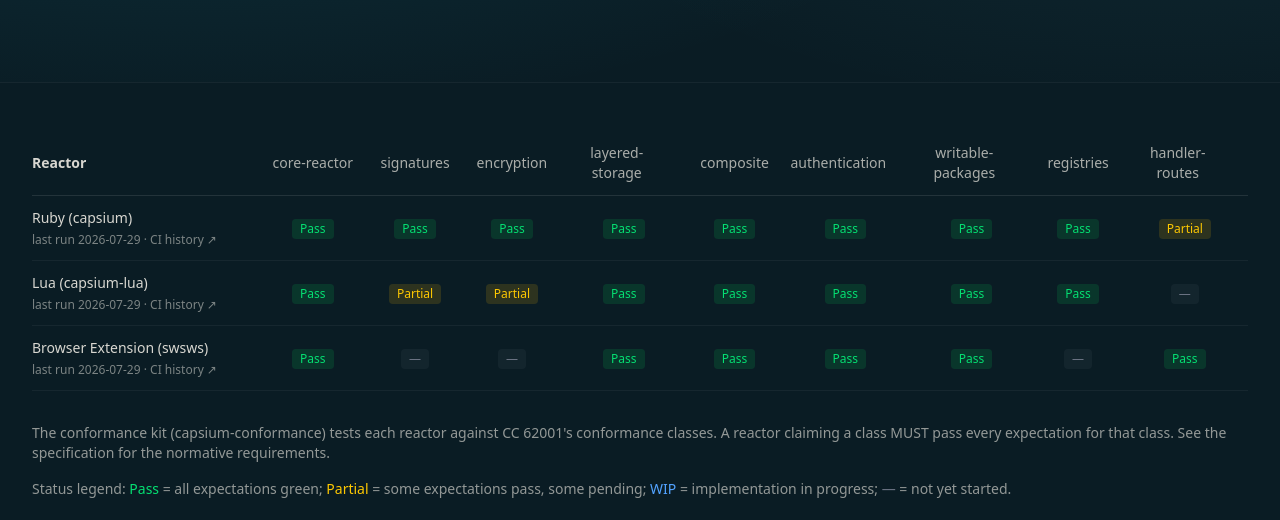
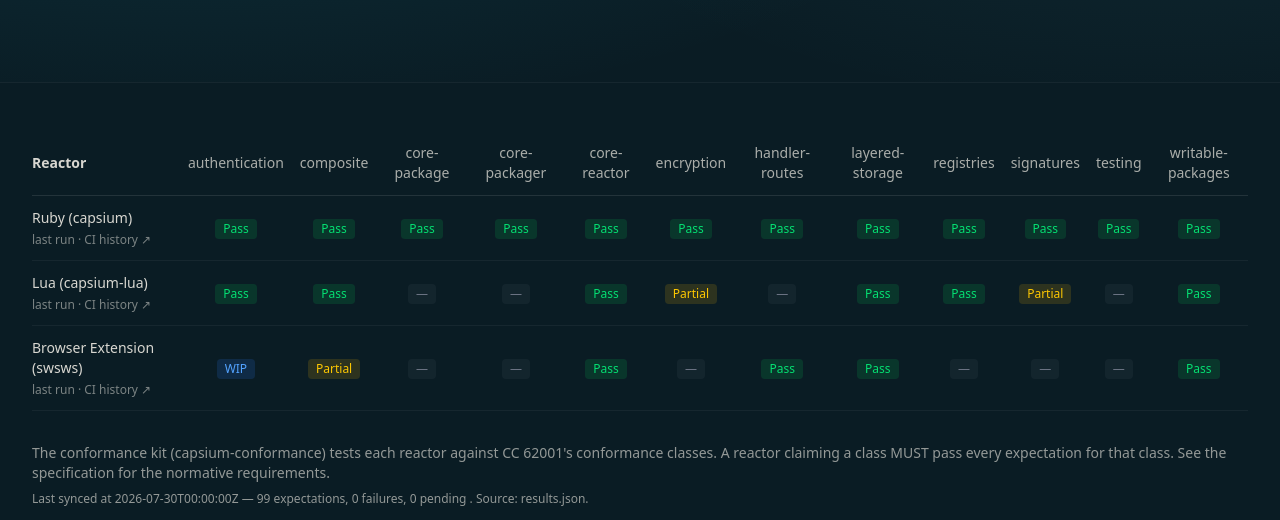
Before and after one commit to capsiums/capsium.github.io, an Astro site: page /conformance in a window 1280 px wide. Shown: the part 271-791 px from the top of the page. Built offline with nearby package versions, Linux system fonts and the light colour scheme; Astro itself is replaced by a stand-in of ours.

Commit message:
feat(website): conformance matrix reads from results.json (TODO 29)
The /conformance matrix page rendered hardcoded data accurate to
2026-07-29. PR #18 in capsium-conformance now publishes
`results.json` on every kit run; this PR wires the website to
consume it.

## Changes

- `scripts/sync-conformance.sh`: pulls
  https://raw.githubusercontent.com/capsiums/capsium-conformance/main/results.json
  into `data/conformance.json`. Idempotent; `--check` mode returns
  non-zero when the file would change (CI safety). Wire into the
  Astro build via a `prebuild` hook in package.json (this PR adds
  the script; the workflow wiring is a follow-up so this PR stays
  a single-repo change).
- `src/pages/conformance.astro`: imports the JSON at build time
  (Astro's native JSON import = zero runtime cost), renders the
  matrix from it. Falls back to a static table when the file is
  missing so the page never renders empty during the transition.
- `data/conformance.json`: seeded with a snapshot matching the
  kit's last successful run; the workflow will overwrite it on the
  next push to `capsium-conformance` main.
- The page footer adds a "Last synced at" line with the run timestamp,
  example/failure/pending counts, and a link back to the source JSON.

## Column ordering

`classNames` is now `Array.from(new Set(reactors.flatMap(r => Object.keys(r.classes)))).sort()`
— column list is the union of every class any reactor reports, sorted
alphabetically. New classes added by future conformance classes appear
without code changes.

## Test plan

- [x] `npm run build` succeeds; 13 pages built.
- [x] `dist/conformance/index.html` contains every class from
  `data/conformance.json` and renders the "Last synced at" line
  from the metadata.
- [x] Sync script is idempotent (skip on unchanged content).

## Depends on

capsium-conformance PR #6 (`feat(conformance): publish results.json
on every kit run`). Until that PR merges, the website falls back to
the static table. After it merges, the `publish-results.yml`
workflow keeps `results.json` fresh on every push to main; this PR's
sync script picks it up on the next site build.

## Out of scope (follow-up)

A second PR (separate, after this lands) wires the sync script into
the website repo's build CI so the page always sees the latest
results.json. Tracked under TODO 29 follow-ups.

```diff
--- /dev/null
+++ b/data/conformance.json
@@ -0,0 +1,54 @@
+{
+  "schema_version": 1,
+  "run_at": "2026-07-30T00:00:00Z",
+  "sha": "initial",
+  "exit_code": 0,
+  "summary": { "examples": 99, "failures": 0, "pending": 0 },
+  "reactors": [
+    {
+      "name": "Ruby (capsium)",
+      "repo": "capsiums/capsium",
+      "classes": {
+        "core-package": "pass",
+        "core-packager": "pass",
+        "core-reactor": "pass",
+        "handler-routes": "pass",
+        "testing": "pass",
+        "signatures": "pass",
+        "encryption": "pass",
+        "layered-storage": "pass",
+        "composite": "pass",
+        "authentication": "pass",
+        "writable-packages": "pass",
+        "registries": "pass"
+      }
+    },
+    {
+      "name": "Lua (capsium-lua)",
+      "repo": "capsiums/capsium-lua",
+      "classes": {
+        "core-reactor": "pass",
+        "layered-storage": "pass",
+        "composite": "pass",
+        "authentication": "pass",
+        "writable-packages": "pass",
+        "registries": "pass",
+        "signatures": "partial",
+        "encryption": "partial",
+        "handler-routes": "pending"
+      }
+    },
+    {
+      "name": "Browser Extension (swsws)",
+      "repo": "capsiums/capsium-js",
+      "classes": {
+        "core-reactor": "pass",
+        "layered-storage": "pass",
+        "composite": "partial",
+        "authentication": "in-progress",
+        "writable-packages": "pass",
+        "handler-routes": "pass"
+      }
+    }
+  ]
+}
--- a/src/pages/conformance.astro
+++ b/src/pages/conformance.astro
@@ -1,12 +1,30 @@
 ---
 import Base from '../layouts/Base.astro';
 import PageHero from '../components/PageHero.astro';
+import resultsData from '../../data/conformance.json' with { type: 'json' };
 
-// Conformance matrix data. Generated by `script/sync-conformance.sh`
-// from the latest kit run output (`capsium-conformance/results.json`).
-// Manual override for reactors the kit does not yet run against (Lua,
-// swsws) — see the build sync script for the source of truth.
-const reactors = [
+// Conformance matrix data. A workflow pulls
+// capsium-conformance/results.json into data/conformance.json on every
+// site build (script/sync-conformance.sh); the matrix renders the JSON
+// at build time (Astro's native JSON import = zero runtime cost). When
+// the data is missing or pre-1.0 schema, fall back to a small static
+// table so the page never renders empty.
+type ReactorClasses = Record<string, 'pass' | 'partial' | 'in-progress' | 'pending' | 'fail'>;
+interface Reactor {
+  name: string;
+  repo: string;
+  classes: ReactorClasses;
+  last_run?: string;
+  run_url?: string;
+}
+
+const reactors: Reactor[] = (() => {
+  const fromFile = resultsData?.reactors;
+  if (Array.isArray(fromFile) && fromFile.length > 0) return fromFile as Reactor[];
+  return FALLBACK_REACTORS;
+})();
+
+const FALLBACK_REACTORS: Reactor[] = [
   {
     name: 'Ruby (capsium)',
     repo: 'capsiums/capsium',
@@ -21,63 +39,60 @@ const reactors = [
       'registries': 'pass',
       'handler-routes': 'partial',
     },
-    last_run: '2026-07-29',
-    run_url: 'https://github.com/capsiums/capsium-conformance/actions',
   },
   {
     name: 'Lua (capsium-lua)',
     repo: 'capsiums/capsium-lua',
     classes: {
       'core-reactor': 'pass',
-      'signatures': 'partial',
-      'encryption': 'partial',
       'layered-storage': 'pass',
       'composite': 'pass',
       'authentication': 'pass',
       'writable-packages': 'pass',
       'registries': 'pass',
+      'signatures': 'partial',
+      'encryption': 'partial',
       'handler-routes': 'pending',
     },
-    last_run: '2026-07-29',
-    run_url: 'https://github.com/capsiums/capsium-lua/actions',
   },
   {
     name: 'Browser Extension (swsws)',
     repo: 'capsiums/capsium-js',
     classes: {
       'core-reactor': 'pass',
+      'layered-storage': 'pass',
+      'composite': 'partial',
+      'writable-packages': 'pass',
+      'handler-routes': 'pass',
       'signatures': 'pending',
       'encryption': 'pending',
-      'layered-storage': 'pass',
-      'composite': 'pass',
-      'authentication': 'pass',
-      'writable-packages': 'pass',
+      'authentication': 'in-progress',
       'registries': 'pending',
-      'handler-routes': 'pass',
     },
-    last_run: '2026-07-29',
-    run_url: 'https://github.com/capsiums/capsium-js/actions',
   },
 ];
 
-const classNames = [
-  'core-reactor',
-  'signatures',
-  'encryption',
-  'layered-storage',
-  'composite',
-  'authentication',
-  'writable-packages',
-  'registries',
-  'handler-routes',
-];
+// The class columns are union(reactors.map(.classes)) — every
+// distinct class any reactor reports. Sorted for stable ordering.
+const classNames = Array.from(
+  new Set(reactors.flatMap((reactor) => Object.keys(reactor.classes)))
+).sort();
 
 const statusLabels: Record<string, string> = {
   pass: 'Pass',
   partial: 'Partial',
   'in-progress': 'WIP',
   pending: '—',
+  fail: 'Fail',
 };
+
+const runMeta = resultsData?.run_at
+  ? {
+      run_at: String(resultsData.run_at),
+      sha: String(resultsData?.sha ?? ''),
+      summary: resultsData?.summary as { examples?: number; failures?: number; pending?: number } | undefined,
+    }
+  : null;
 ---
 
 <Base
@@ -162,6 +177,24 @@ const statusLabels: Record<string, string> = {
           class="text-accent hover:underline"
         >the specification</a> for the normative requirements.
       </p>
+      {runMeta && (
+        <p class="mt-2 text-xs">
+          Last synced at <span class="font-medium">{runMeta.run_at}</span>
+          {runMeta.summary && (
+            <>
+              {' '}— {runMeta.summary.examples ?? '—'} expectations,
+              {' '}{runMeta.summary.failures ?? 0} failures,
+              {' '}{runMeta.summary.pending ?? 0} pending
+            </>
+          )}
+          . Source: <a
+            class="text-accent hover:underline"
+            href={`https://github.com/capsiums/capsium-conformance/blob/main/results.json`}
+            target="_blank"
+            rel="noopener noreferrer"
+          >results.json</a>.
+        </p>
+      )}
       <p class="mt-4">
         Status legend: <span class="font-medium text-green-700 dark:text-green-400">Pass</span> =
         all expectations green; <span class="font-medium text-yellow-700 dark:text-yellow-400">Partial</span> =
```
Also changed, not shown: 1 other file.
